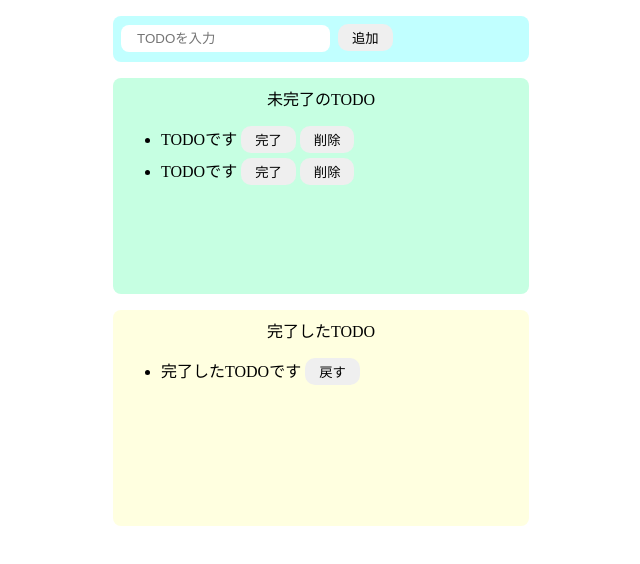
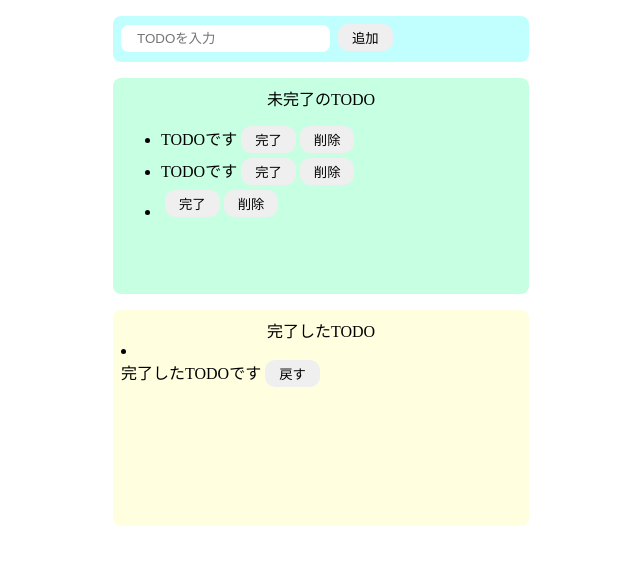
Before and after one commit to joel2145/jake_todo2, a plain HTML site: page index.html in a window 1280 px wide. Both pictures are taken after a click on the button "追加". Shown: the whole page, without its empty margins (319-959 px from the left). Drawn offline with Linux system fonts and the light colour scheme.

Commit message:
タスクの追加ボタンと削除ボタンを作成

```diff
--- a/index.html
+++ b/index.html
@@ -10,14 +10,14 @@
 
 <body>
     <div class="input-area">
-        <input placeholder="TODOを入力" />
-        <button>追加</button>
+        <input id="add-text" placeholder="TODOを入力" />
+        <button id="add-button">追加</button>
     </div>
 
     <div class="todo-area">
         <p class="title">未完了のTODO</p>
-        <ul>
-            <li>
+        <ul id="todo-list">
+            <li id="todo-item">
                 <div class="list-row">
                     <p>TODOです</p>
                     <button>完了</button>
@@ -36,7 +36,7 @@
 
     <div class="done-area">
         <p class="title">完了したTODO</p>
-        <ul>
+        <ul　class="done-list">
             <li>
                 <div class="list-row">
                     <p>完了したTODOです</p>
--- a/src/index.js
+++ b/src/index.js
@@ -0,0 +1,51 @@
+const onClickAdd = () => {
+    // テキストボックス内の値を取得
+    const inputText = document.getElementById("add-text").value;
+
+    // 初期化
+    document.getElementById("add-text").value = "";
+
+    // liを生成
+    const li = document.createElement("li");
+    li.className = "todo-item";
+
+    // divを生成
+    const div = document.createElement("div");
+    div.className = "list-row";
+
+    // pを生成
+    const p = document.createElement("p");
+    p.innerText = inputText;
+
+    // 完了ボタンを生成
+    const doneButton = document.createElement("button");
+    doneButton.innerText = "完了";
+    doneButton.addEventListener("click", () => {
+        alert("完了");
+    });
+
+    // 削除ボタンを生成
+    const deleteButton = document.createElement("button");
+    deleteButton.innerText = "削除";
+    deleteButton.addEventListener("click", () => {
+        // 押された削除ボタンのliタグを削除する
+        const deleteTarget = deleteButton.closest(".todo-item")
+        document.getElementById("todo-list").removeChild(deleteTarget);
+    });
+
+    // liの中にdivを配置
+    li.appendChild(div);
+
+    // divの中にp、完了ボタン、削除ボタンを配置
+    div.appendChild(p);
+    div.appendChild(doneButton);
+    div.appendChild(deleteButton);
+
+
+    // 未完了リストに追加
+    document.getElementById("todo-list").appendChild(li);
+};
+
+document
+    .getElementById("add-button")
+    .addEventListener("click", () => onClickAdd());
--- a/src/style.css
+++ b/src/style.css
@@ -16,7 +16,7 @@ button {
 }
 
 button:hover {
-    background-color: papayawhip;
+    background-color: rgb(255, 223, 228);
 }
 
 .input-area {
```
